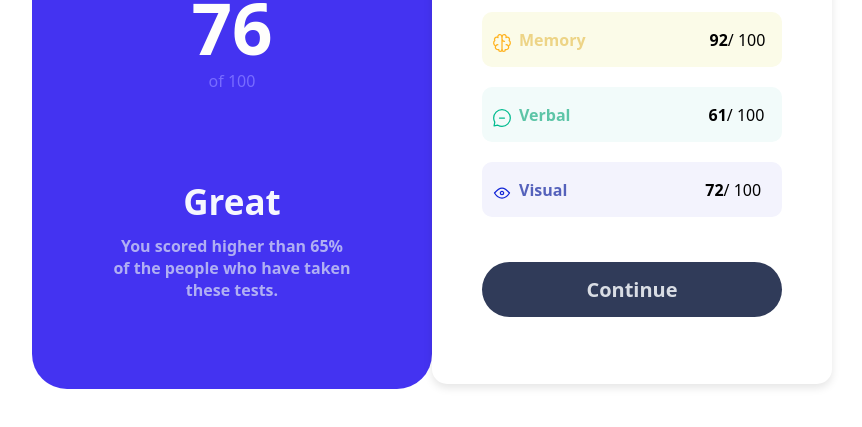
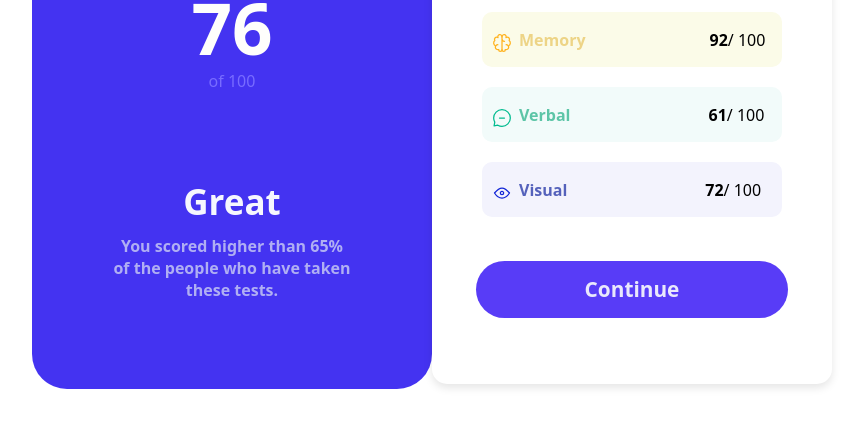
Before and after one commit to LeoMedeirosss/Project-SummaryComponent, a plain HTML site: page index.html in a window 1280 px wide. In both pictures the pointer is over the button "Continue". Shown: the part 341-768 px from the top of the page, without its empty margins (208-1070 px from the left). Drawn offline with Linux system fonts and the light colour scheme.

Commit message:
project6.5

```diff
--- a/styles.css
+++ b/styles.css
@@ -166,8 +166,16 @@ img{
     color: #d9dde4;
     font-weight: bold;
     font-size: 20px;
+    transition: 0.7s;
+    cursor: pointer;
 }
 
 .button{
     padding-top: 25px;
 }
+
+.continue:hover{
+    transform: scale(1.04);
+    background-color: #583cf7;
+    color: #e9e8fc;
+}
```
